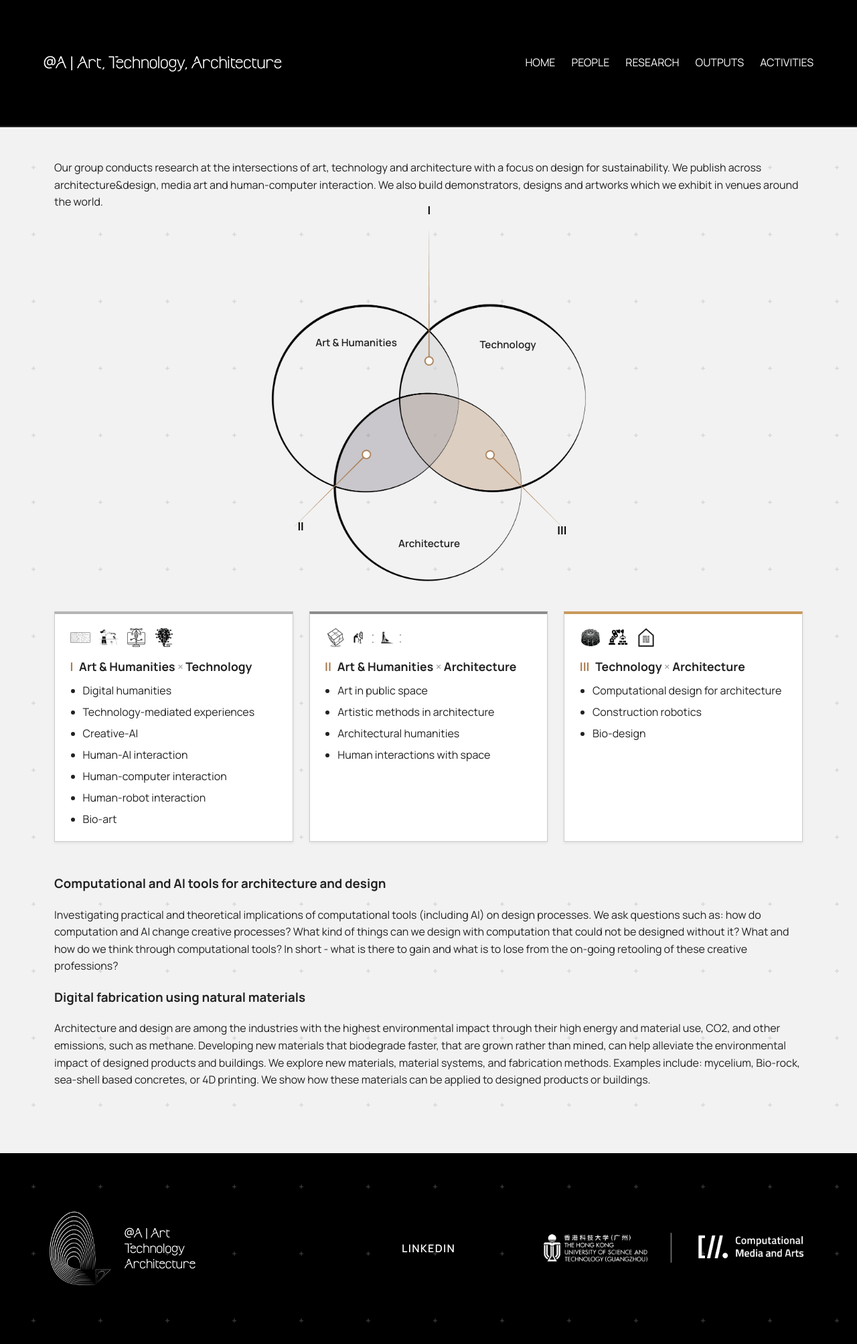
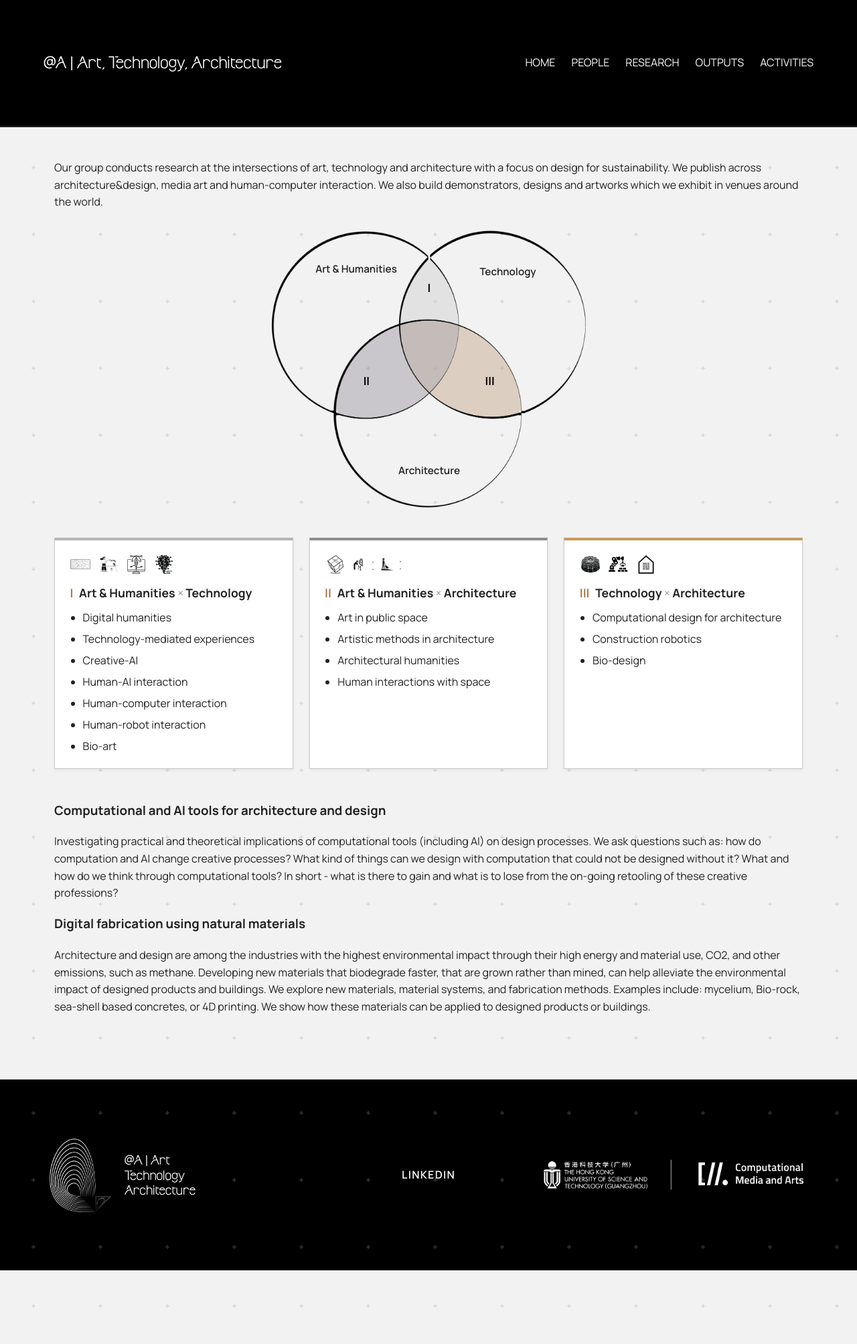
Before and after one commit to anqua/at-a, a Jekyll site: the page built from research.md, in a window 1280 px wide. Shown: the whole page at 67% size. Built offline with Jekyll 4.4.1, drawn with Linux system fonts in a browser that asks for light colours; after the commit the page ends 1897 px from its top, so only the background shows below that.

Commit message:
Remove connector lines and dots from the Venn diagram
Erase the tan connector lines, their marker dots, and the white casing
drawn under them, patching the resulting gaps with each lens's own fill
color so the shading stays seamless. Move the I/II/III numerals inside
their matching overlap regions (where the dots used to be) since they no
longer have a line to sit at the end of, and recompute all label
positions for the new, tighter crop.

```diff
--- a/assets/css/style.css
+++ b/assets/css/style.css
@@ -140,6 +140,7 @@ h1 {
 
 .research-diagram-number {
   position: absolute;
+  transform: translate(-50%, -50%);
   font-weight: 700;
   font-size: 1.05rem;
   color: #000;
--- a/research.md
+++ b/research.md
@@ -8,12 +8,12 @@ Our group conducts research at the intersections of art, technology and architec
 <div class="research-diagram">
   <div class="research-diagram-inner">
     <img src="/at-a/assets/images/research/venn-diagram.png" alt="Venn diagram showing the group's research positioned at the intersections of Art & Humanities, Technology, and Architecture">
-    <span class="research-diagram-label" style="left:27.5%; top:32.4%;">Art & Humanities</span>
-    <span class="research-diagram-label" style="left:74.7%; top:33%;">Technology</span>
-    <span class="research-diagram-label" style="left:50.2%; top:88.7%;">Architecture</span>
-    <span class="research-diagram-number" style="left:50.2%; top:0.9%; transform:translate(-50%,-160%);">I</span>
-    <span class="research-diagram-number" style="left:12%; top:80.4%; transform:translate(-140%,20%);">II</span>
-    <span class="research-diagram-number" style="left:88.9%; top:81.5%; transform:translate(40%,20%);">III</span>
+    <span class="research-diagram-label" style="left:27.5%; top:15%;">Art & Humanities</span>
+    <span class="research-diagram-label" style="left:74.7%; top:15.8%;">Technology</span>
+    <span class="research-diagram-label" style="left:50.2%; top:85.8%;">Architecture</span>
+    <span class="research-diagram-number" style="left:50.2%; top:21.4%;">I</span>
+    <span class="research-diagram-number" style="left:30.7%; top:54.3%;">II</span>
+    <span class="research-diagram-number" style="left:69.1%; top:54.3%;">III</span>
   </div>
 </div>
 
```
Also changed, not shown: assets/images/research/venn-diagram.png.
